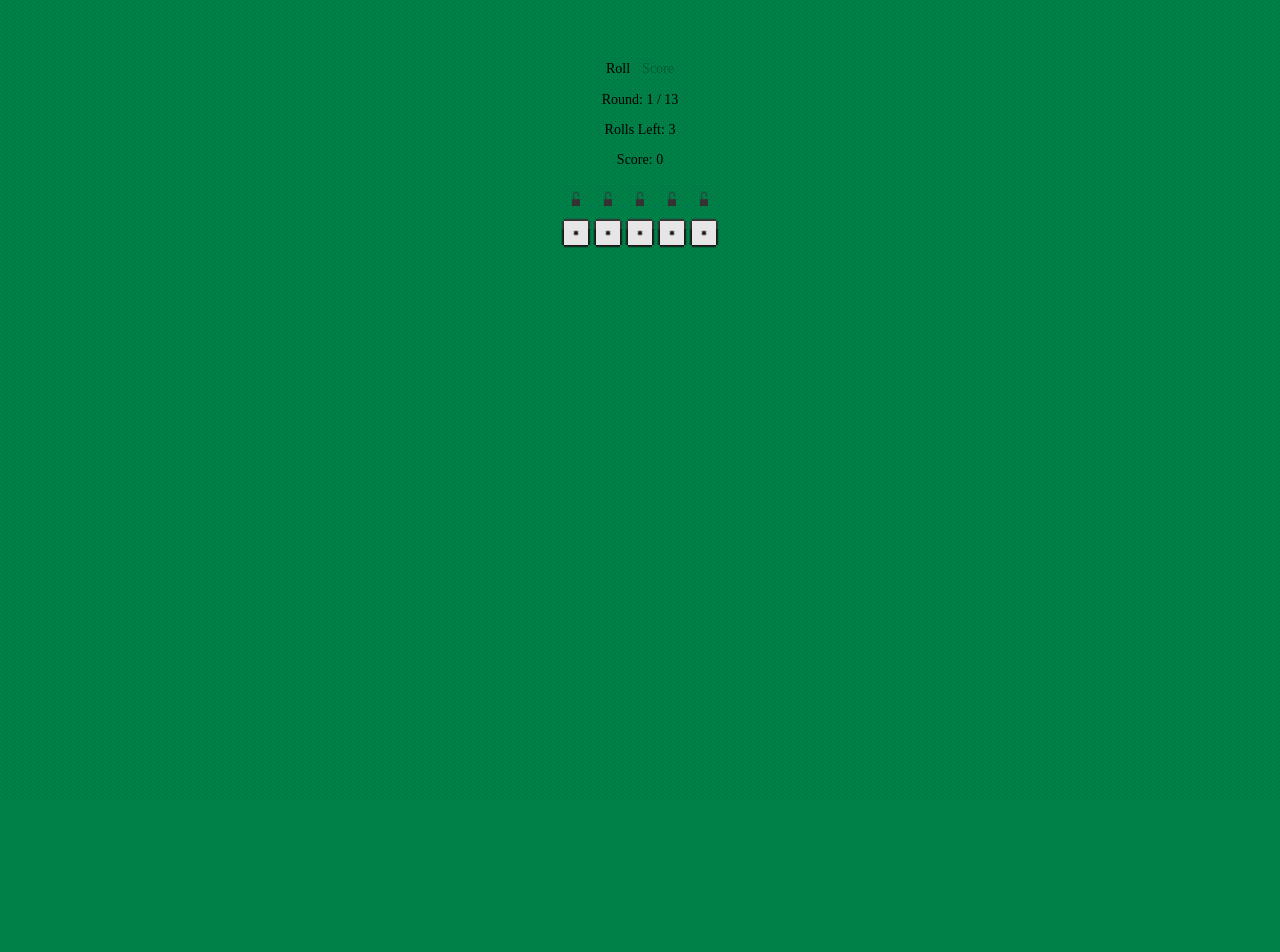
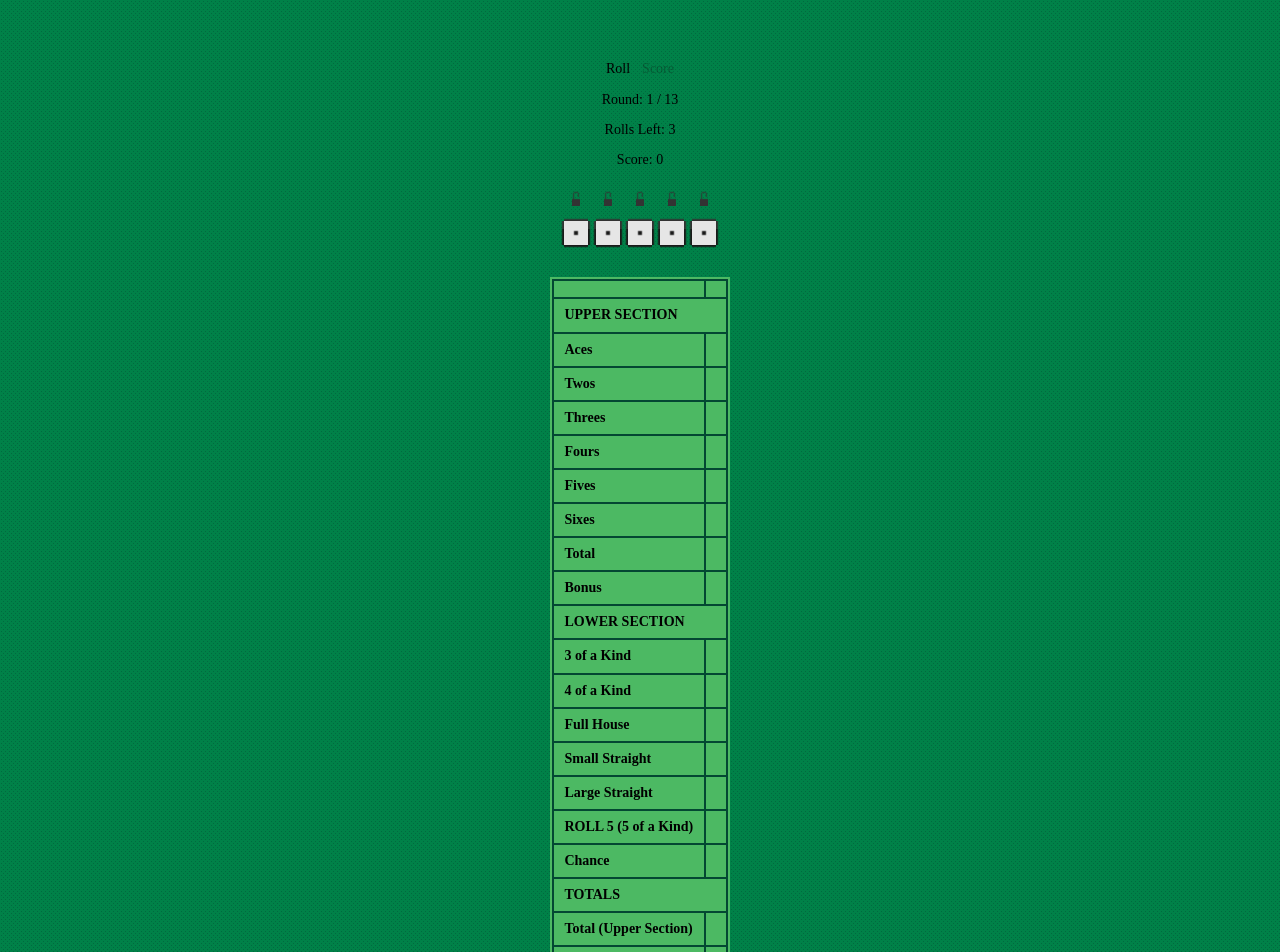
Before and after one commit to joaonunomota/roll-5, a Vue app: page / in a window 1280 px wide. Shown: the top 952 px of the page. Before the commit the page ends 800 px from the top, so only its background shows below. Built offline with nearby package versions, Linux system fonts and the light colour scheme; a web font is replaced by a local one.

Commit message:
Add empty scorecard

```diff
--- a/src/App.vue
+++ b/src/App.vue
@@ -12,6 +12,7 @@
         :disabled="!canLock"
         :key="index"
       />
+      <v-scorecard />
     </div>
     <div v-show="isGameOver">
       <button @click="resetGame">Play Again</button>
@@ -20,12 +21,13 @@
   </div>
 </template>
 <script>
-import { VDice } from "./components";
+import { VDice, VScorecard } from "./components";
 
 export default {
   name: "App",
   components: {
-    VDice
+    VDice,
+    VScorecard
   },
   data: () => ({
     dice: [
--- /dev/null
+++ b/src/components/VScorecard.vue
@@ -0,0 +1,121 @@
+<template>
+  <table>
+    <thead>
+      <tr>
+        <th scope="col"></th>
+        <th scope="col"></th>
+      </tr>
+    </thead>
+    <tbody>
+      <tr>
+        <th scope="col" colspan="2">UPPER SECTION</th>
+      </tr>
+      <tr>
+        <th scope="row">Aces</th>
+        <td></td>
+      </tr>
+      <tr>
+        <th scope="row">Twos</th>
+        <td></td>
+      </tr>
+      <tr>
+        <th scope="row">Threes</th>
+        <td></td>
+      </tr>
+      <tr>
+        <th scope="row">Fours</th>
+        <td></td>
+      </tr>
+      <tr>
+        <th scope="row">Fives</th>
+        <td></td>
+      </tr>
+      <tr>
+        <th scope="row">Sixes</th>
+        <td></td>
+      </tr>
+      <tr>
+        <th scope="row">Total</th>
+        <td></td>
+      </tr>
+      <tr>
+        <th scope="row">Bonus</th>
+        <td></td>
+      </tr>
+      <tr>
+        <th scope="col" colspan="2">LOWER SECTION</th>
+      </tr>
+      <tr>
+        <th scope="row">3 of a Kind</th>
+        <td></td>
+      </tr>
+      <tr>
+        <th scope="row">4 of a Kind</th>
+        <td></td>
+      </tr>
+      <tr>
+        <th scope="row">Full House</th>
+        <td></td>
+      </tr>
+      <tr>
+        <th scope="row">Small Straight</th>
+        <td></td>
+      </tr>
+      <tr>
+        <th scope="row">Large Straight</th>
+        <td></td>
+      </tr>
+      <tr>
+        <th scope="row">ROLL 5 (5 of a Kind)</th>
+        <td></td>
+      </tr>
+      <tr>
+        <th scope="row">Chance</th>
+        <td></td>
+      </tr>
+      <tr>
+        <th scope="col" colspan="2">TOTALS</th>
+      </tr>
+      <tr>
+        <th scope="row">Total (Upper Section)</th>
+        <td></td>
+      </tr>
+      <tr>
+        <th scope="row">Total (Lower Section)</th>
+        <td></td>
+      </tr>
+      <tr>
+        <th scope="row">Grand Total</th>
+        <td></td>
+      </tr>
+    </tbody>
+  </table>
+</template>
+<script>
+export default {
+  name: "VScorecard"
+};
+</script>
+<style lang="scss">
+table {
+  margin: 30px;
+  margin-left: auto;
+  margin-right: auto;
+  background: #4cb963;
+  border: 1px solid #034732;
+  box-shadow: 0 0 0 2px #4cb963;
+  border: collapse;
+  border-spacing: 0;
+
+  tr,
+  th,
+  td {
+    border: 1px solid #034732;
+    padding: 8px 10px;
+  }
+
+  th {
+    text-align: initial;
+  }
+}
+</style>
--- a/src/components/index.js
+++ b/src/components/index.js
@@ -1,4 +1,5 @@
 import VDice from "./VDice.vue";
 import VLock from "./VLock.vue";
+import VScorecard from "./VScorecard.vue";
 
-export { VDice, VLock };
+export { VDice, VLock, VScorecard };
```
